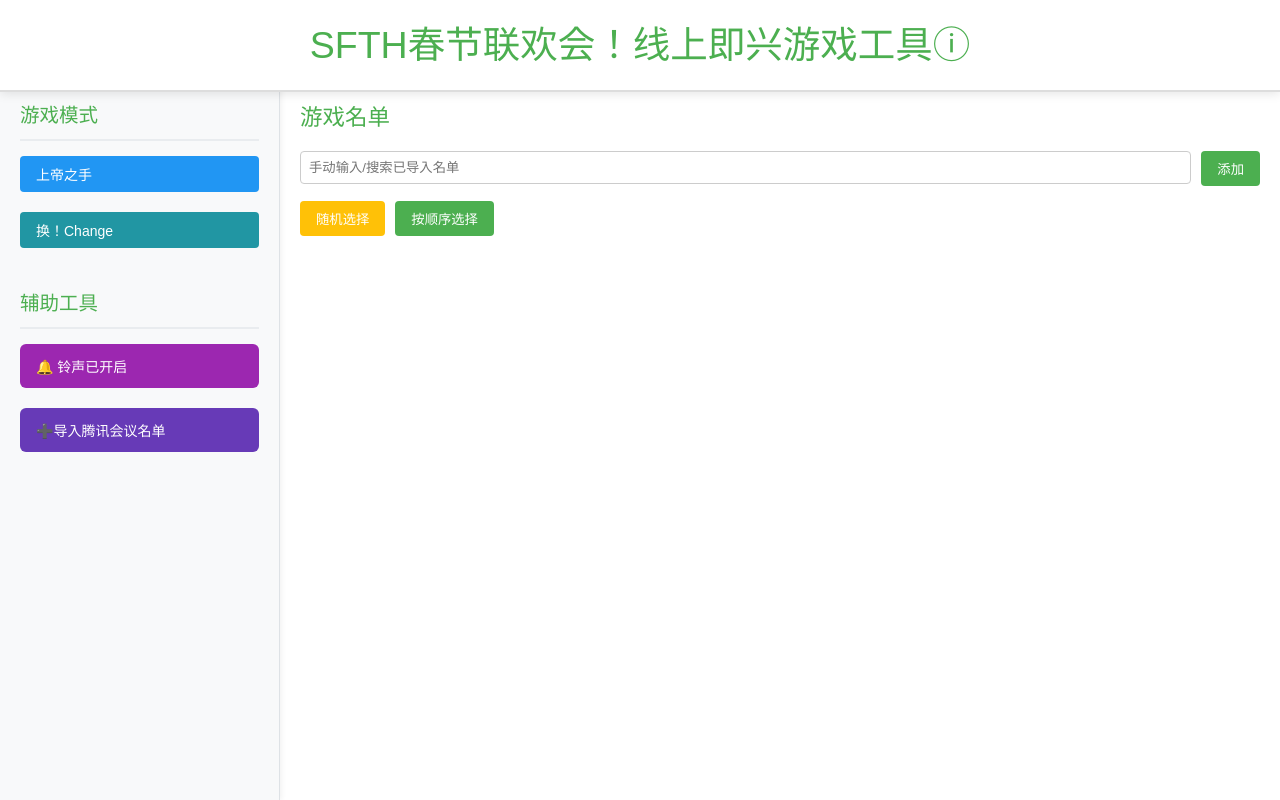
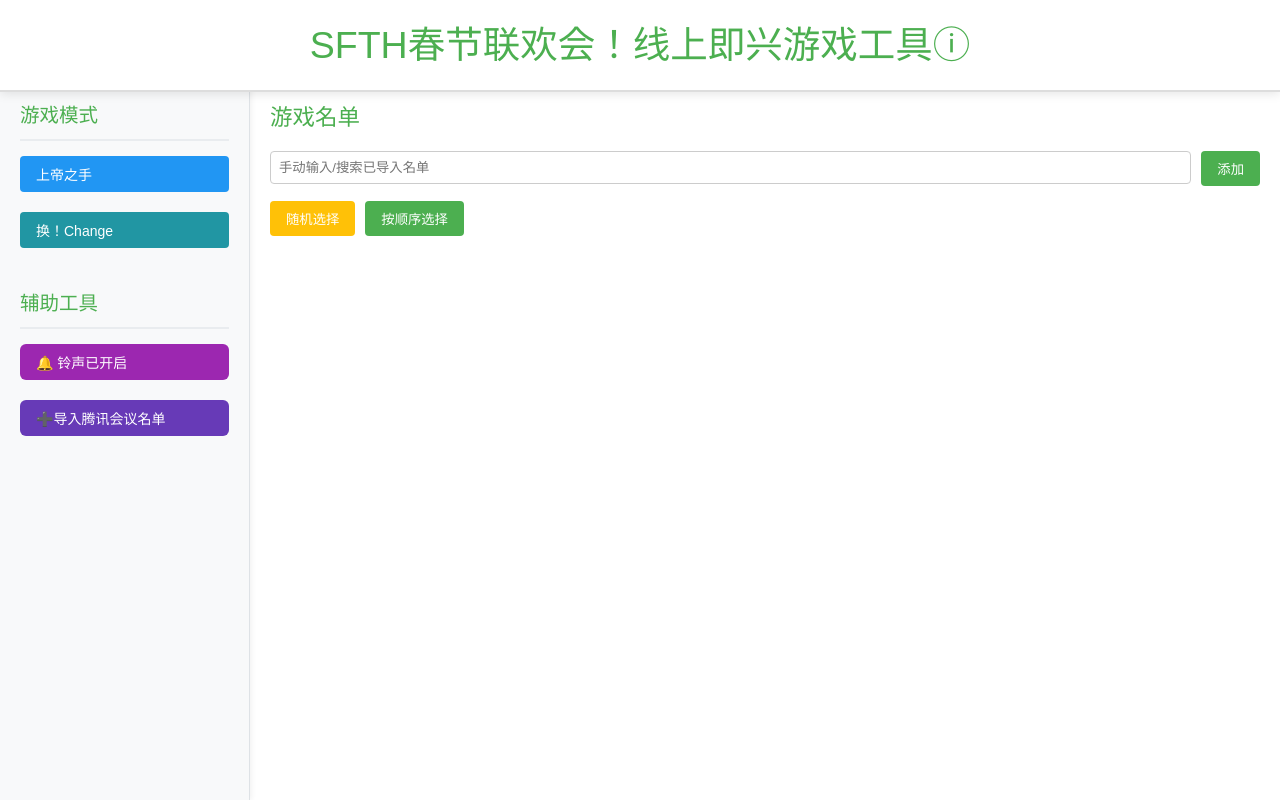
Before and after one commit to AdjustingBourbon/vue-handofgod, a Vue app: page / in a window 1280 px wide. Built offline with nearby package versions, Linux system fonts and the light colour scheme.

Commit message:
0217-03-修改按钮高度

```diff
--- a/src/App.vue
+++ b/src/App.vue
@@ -846,7 +846,7 @@ export default {
   margin: 0;
   width: 100%;
   padding-top: 80px; /* 为固定标题留出空间 */
-  padding-left: 280px; /* 为侧边栏留出空间 */
+  padding-left: 250px; /* 为侧边栏留出空间 */
 }
 
 .main-layout {
@@ -885,7 +885,7 @@ export default {
 
 
 .sidebar-nav {
-  width: 280px;
+  width: 250px;
   background: #f8f9fa;
   border-right: 1px solid #dee2e6;
   padding: 20px;
@@ -938,10 +938,14 @@ export default {
 
 .upload-btn {
   background: #673AB7;
+  padding: 8px 16px;
+
 }
 
 .bell-btn {
   background: #9C27B0;
+  padding: 8px 16px;
+
 }
 
 .catalog {
@@ -1067,12 +1071,6 @@ export default {
   display: flex;
   flex-direction: column;
   gap: 10px;
-}
-
-.mode-buttons .hand-mode-btn,
-.mode-buttons .change-mode-btn {
-  width: 100%;
-  margin-right: 0;
 }
 
 .hand-mode-btn, .change-mode-btn {
```
